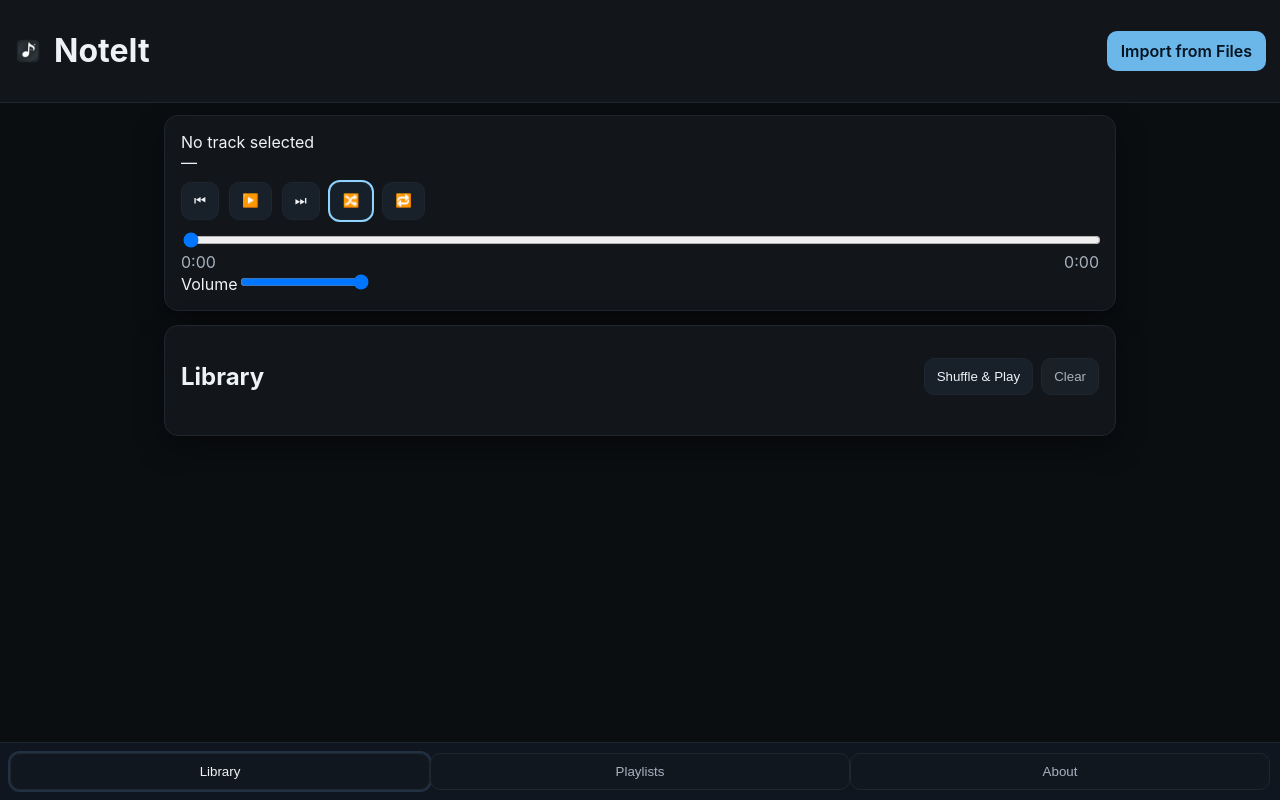
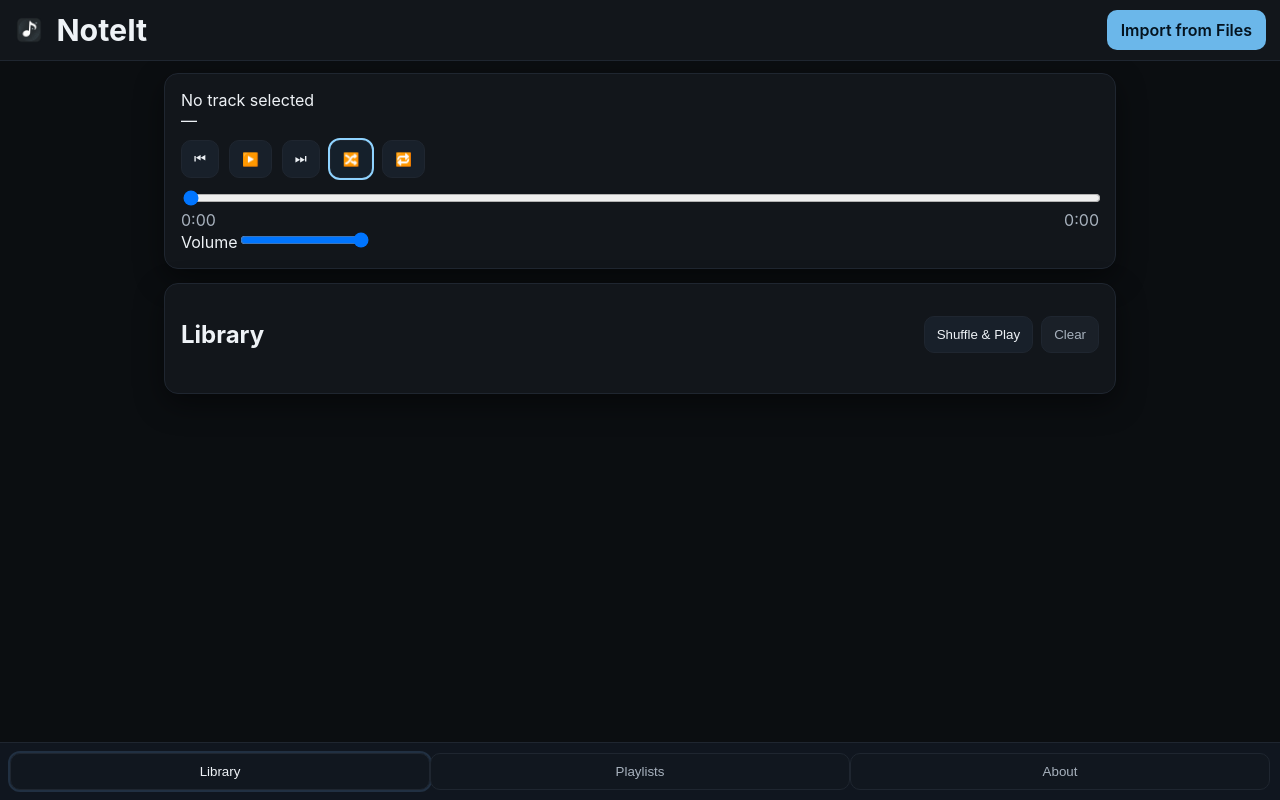
Before and after one commit to yendez1/NoteIt, a plain HTML site: page index.html in a window 1280 px wide. Drawn offline with Linux system fonts and the light colour scheme.

Commit message:
Update style.css

```diff
--- a/style.css
+++ b/style.css
@@ -1,7 +1,7 @@
 :root{--bg:#0b0e11;--bg-elev:#12161b;--text:#eef2f6;--muted:#a7b1bd;--accent:#8fd3ff;--accent-2:#6bb7ea;--outline:#1f2630;--ghost:#1a2028;--radius:14px;--shadow:0 10px 30px rgba(0,0,0,.45)}
 *{box-sizing:border-box}body{margin:0;background:#0b0e11;color:var(--text);font-family:-apple-system,Segoe UI,Roboto,Helvetica,Arial}
 .topbar{background:#12161b;border-bottom:1px solid var(--outline);padding:10px 14px;display:flex;align-items:center;justify-content:space-between;position:sticky;top:0;z-index:10}
-.brand{display:flex;align-items:center;gap:12px}.brand-icon{width:28px;height:28px;border-radius:6px}
+.brand{display:flex;align-items:center;gap:12px}
 .actions{display:flex;gap:10px}.file-btn{background:var(--accent-2);color:#04131f;padding:10px 14px;border-radius:10px;font-weight:600;cursor:pointer}.file-btn input{display:none}
 .content{max-width:980px;margin:12px auto 80px;padding:0 14px}.card{background:#12161b;border:1px solid var(--outline);border-radius:var(--radius);padding:16px;box-shadow:var(--shadow);margin-bottom:14px}
 .controls{display:flex;gap:10px;margin:10px 0}.toggle.active{outline:2px solid var(--accent);background:#15202b}
@@ -24,3 +24,6 @@ button{background:#18202a;color:var(--text);border:1px solid var(--outline);padd
 .topbar{
   padding-top: calc(10px + env(safe-area-inset-top));
 }
+
+.topbar h1{ font-size: 1.9rem; line-height: 1; margin: 0; }
+.brand-icon{ height: 1.9rem; width: auto; border-radius: 8px; }
```
